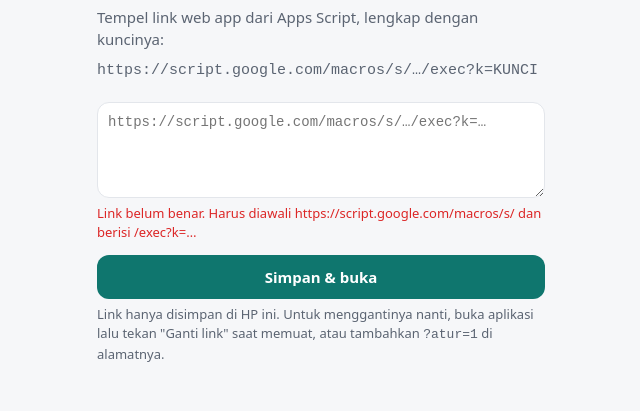
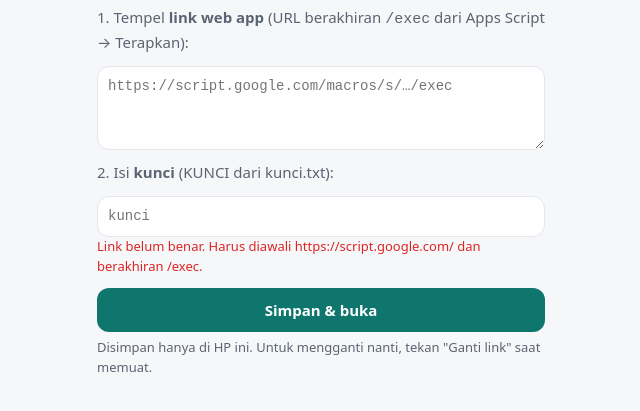
Before and after one commit to auv-onemanstartup/komunitas-app, a plain HTML site: page index.html in a window 1280 px wide. Both pictures are taken after a click on the button "Simpan & buka". Shown: the part 155-566 px from the top of the page, without its empty margins (319-959 px from the left). Drawn offline with Linux system fonts and the light colour scheme.

Commit message:
Add files via upload

```diff
--- a/index.html
+++ b/index.html
@@ -18,7 +18,9 @@
   #atur img { width: 72px; height: 72px; border-radius: 18px; }
   h1 { font-size: 22px; margin: 12px 0 4px; }
   p { color: var(--mut); margin: 6px 0; }
-  textarea { width: 100%; min-height: 96px; margin-top: 14px; padding: 10px; border-radius: 12px; border: 1px solid var(--line); background: var(--card); color: var(--ink); font: 14px/1.4 ui-monospace, monospace; }
+  textarea, input { width: 100%; margin-top: 6px; }
+  textarea { min-height: 84px; }
+  textarea, input { padding: 10px; border-radius: 12px; border: 1px solid var(--line); background: var(--card); color: var(--ink); font: 14px/1.4 ui-monospace, monospace; }
   button { width: 100%; margin-top: 12px; padding: 12px; border: 0; border-radius: 12px; background: var(--pri); color: #fff; font: 600 15px system-ui, sans-serif; }
   code { word-break: break-all; }
   .err { color: #dc2626; font-size: 13px; min-height: 18px; }
@@ -34,19 +36,29 @@
 <section id="atur">
   <img src="ikon-192.png" alt="">
   <h1>Komunitas</h1>
-  <p>Tempel link web app dari Apps Script, lengkap dengan kuncinya:</p>
-  <p><code>https://script.google.com/macros/s/…/exec?k=KUNCI</code></p>
-  <textarea id="link" placeholder="https://script.google.com/macros/s/…/exec?k=…" autocomplete="off" spellcheck="false"></textarea>
+  <p>1. Tempel <b>link web app</b> (URL berakhiran <code>/exec</code> dari Apps Script → Terapkan):</p>
+  <textarea id="link" placeholder="https://script.google.com/macros/s/…/exec" autocomplete="off" spellcheck="false"></textarea>
+  <p>2. Isi <b>kunci</b> (KUNCI dari kunci.txt):</p>
+  <input id="kunci" placeholder="kunci" autocomplete="off" autocapitalize="off" spellcheck="false">
   <div class="err" id="err"></div>
   <button id="simpan">Simpan & buka</button>
-  <p style="font-size:13px">Link hanya disimpan di HP ini. Untuk menggantinya nanti, buka aplikasi lalu tekan "Ganti link" saat memuat, atau tambahkan <code>?atur=1</code> di alamatnya.</p>
+  <p style="font-size:13px">Disimpan hanya di HP ini. Untuk mengganti nanti, tekan "Ganti link" saat memuat.</p>
 </section>
 <script>
   const KUNCI_SIMPAN = 'komunitas-link';
   const ambil = () => { try { return localStorage.getItem(KUNCI_SIMPAN) || ''; } catch (e) { return ''; } };
   const simpan = (v) => { try { localStorage.setItem(KUNCI_SIMPAN, v); return true; } catch (e) { return false; } };
-  const cocok = (v) => /^https:\/\/script\.google\.com\/macros\/s\/[\w-]+\/exec\?(.*&)?k=[^&\s]+/.test(v);
+  // URL web app biasa atau akun Google Workspace (/a/domain/macros/…)
+  const RE_EXEC = /^https:\/\/script\.google\.com\/(?:a\/[^/\s]+\/)?macros\/s\/[\w-]+\/exec/;
+  const cocok = (v) => RE_EXEC.test(v) && /[?&]k=[^&\s]+/.test(v);
   const $ = (s) => document.querySelector(s);
+  const bersih = (v) => String(v || '').replace(/\s+/g, '');
+  // pisahkan link & kunci (kalau link yang ditempel sudah berisi ?k=)
+  function urai(v) {
+    v = bersih(v);
+    const m = /[?&]k=([^&#]+)/.exec(v);
+    return { dasar: v.replace(/[?#].*$/, ''), kunci: m ? decodeURIComponent(m[1]) : '' };
+  }
 
   function buka(link) {
     $('#atur').style.display = 'none';
@@ -59,15 +71,25 @@
   function atur(pesan) {
     $('#memuat').style.display = 'none';
     $('#atur').style.display = 'block';
-    $('#link').value = ambil();
+    const u = urai(ambil());
+    $('#link').value = u.dasar; $('#kunci').value = u.kunci;
     $('#err').textContent = pesan || '';
   }
+  $('#link').addEventListener('input', () => {
+    const u = urai($('#link').value);
+    if (u.kunci) { $('#kunci').value = u.kunci; $('#link').value = u.dasar; }
+  });
   $('#simpan').onclick = () => {
-    const v = $('#link').value.trim();
-    if (!cocok(v)) return ($('#err').textContent = 'Link belum benar. Harus diawali https://script.google.com/macros/s/ dan berisi /exec?k=…');
-    simpan(v);
+    const u = urai($('#link').value);
+    const kunci = bersih($('#kunci').value) || u.kunci;
+    const err = (t) => ($('#err').textContent = t);
+    if (/\/dev\b/.test(u.dasar)) return err('Ini URL /dev (untuk uji). Pakai URL yang berakhiran /exec dari Terapkan → Kelola deployment.');
+    if (!RE_EXEC.test(u.dasar)) return err('Link belum benar. Harus diawali https://script.google.com/ dan berakhiran /exec.');
+    if (!kunci) return err('Kunci belum diisi. Salin KUNCI dari kunci.txt.');
+    const link = u.dasar + '?k=' + encodeURIComponent(kunci);
+    simpan(link);
     history.replaceState(null, '', location.pathname);
-    buka(v);
+    buka(link);
   };
 
   const p = new URLSearchParams(location.search);
--- a/sw.js
+++ b/sw.js
@@ -1,6 +1,6 @@
 // Service worker sederhana: menyimpan "bungkus" aplikasi supaya bisa dipasang & terbuka cepat.
 // Data (grafik, kalender) selalu diambil langsung dari Apps Script, tidak disimpan di sini.
-const CACHE = 'komunitas-v1';
+const CACHE = 'komunitas-v2';
 const FILES = ['./', './index.html', './manifest.webmanifest', './ikon-192.png', './ikon-512.png'];
 self.addEventListener('install', (e) => { e.waitUntil(caches.open(CACHE).then((c) => c.addAll(FILES))); self.skipWaiting(); });
 self.addEventListener('activate', (e) => { e.waitUntil(caches.keys().then((ks) => Promise.all(ks.filter((k) => k !== CACHE).map((k) => caches.delete(k))))); self.clients.claim(); });
```
